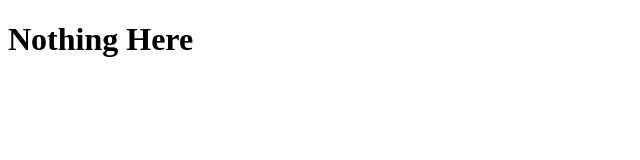
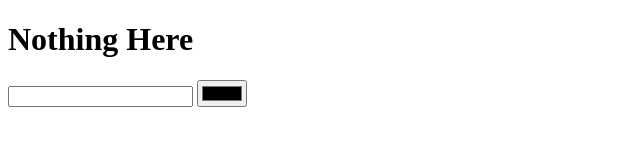
Before and after one commit to Rohantastic/TheProject, a website: page index.html in a window 1280 px wide. Shown: the whole page, without its empty margins (0-640 px from the left). Drawn offline with Linux system fonts and the light colour scheme.

Commit message:
MasterBranch

```diff
--- a/index.html
+++ b/index.html
@@ -8,5 +8,10 @@
 </head>
 <body>
     <h1>Nothing Here</h1>
+    <form>
+
+        <input type="number">
+        <input type="color">
+    </form>
 </body>
 </html>
```
